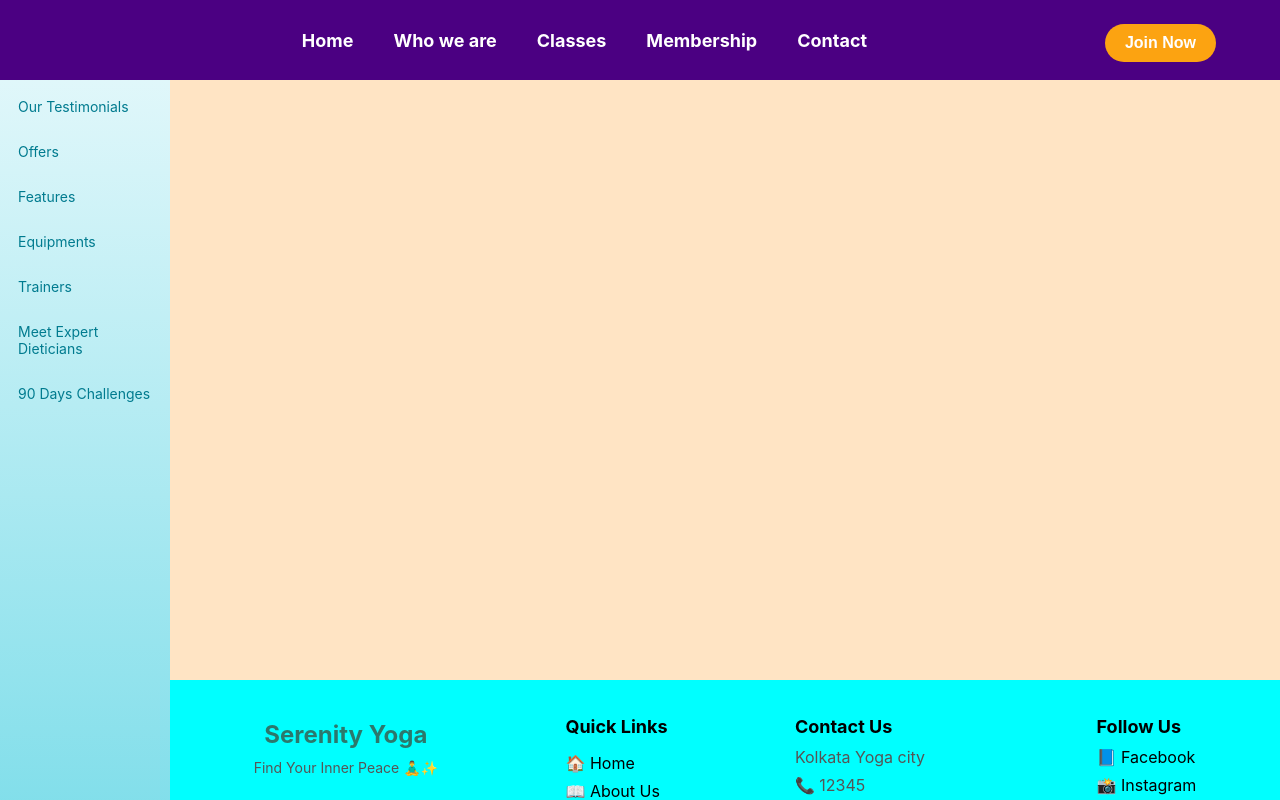
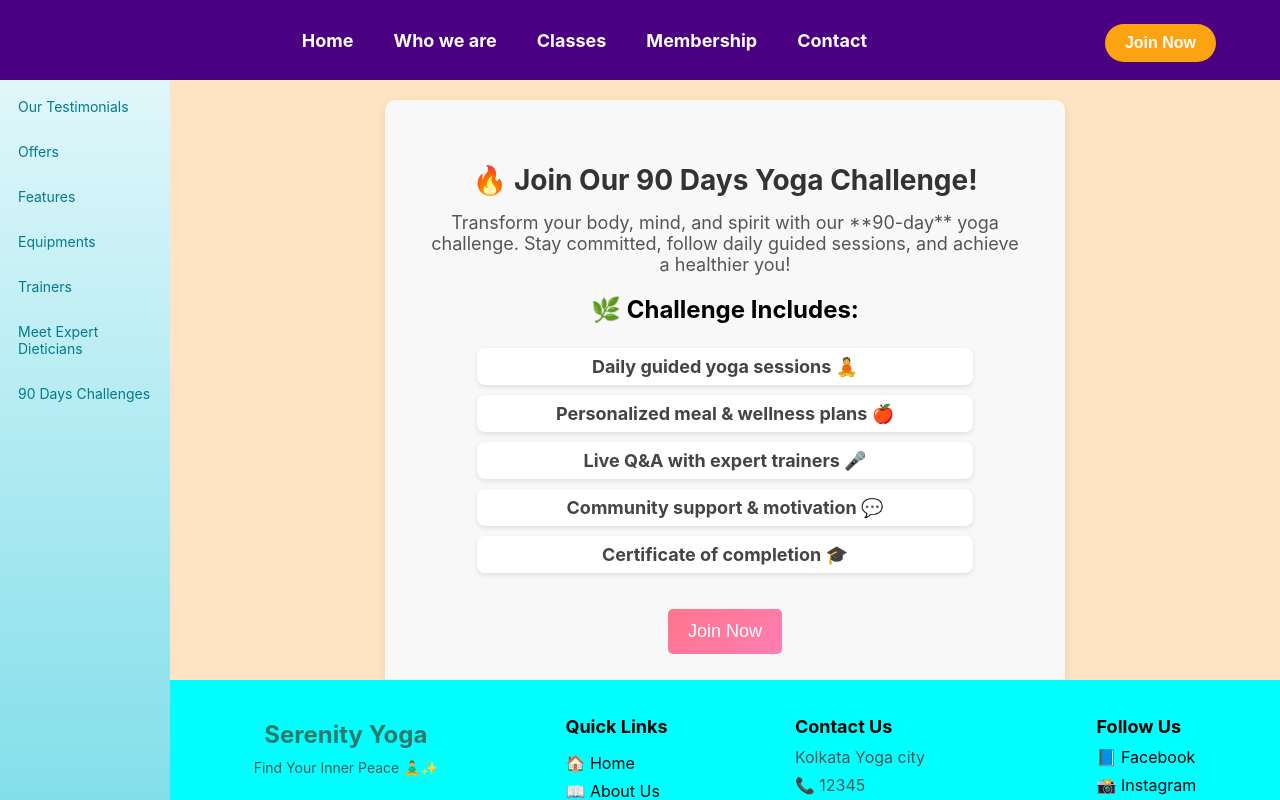
Before and after one commit to Hnavin123/ZenithYoga_flow, a React (Create React App) app: page /challenges in a window 1280 px wide. Built offline with nearby package versions, Linux system fonts and the light colour scheme.

Commit message:
All links updated with proper sidebar and header

```diff
--- a/src/Routing/Routing.js
+++ b/src/Routing/Routing.js
@@ -13,7 +13,9 @@ import Admission from "../AdmissionForm/Admission";
 import Equipments from "../SideBar/Sidebarcontent/Equipments";
 import Trainers from "../SideBar/Sidebarcontent/Trainers";
 import Dieticians from "../SideBar/Sidebarcontent/Dietecians";
+
 import Contact from "../Header/Contact/Contact";
+import NinetyDaysChallenge from "../SideBar/Sidebarcontent/NinetyDaysChallenge";
 
 const Rout = () => {
     return(
@@ -32,6 +34,7 @@ const Rout = () => {
                     <Route path="equipments" element={<Equipments />} />
                     <Route path="trainers" element={<Trainers />} />
                     <Route path="expertdietcians" element={<Dieticians/>} />
+                    <Route path="challenges" element={<NinetyDaysChallenge />} />
                 </Routes>
         </>
     );
--- a/src/SideBar/Sidebarcontent/Dietecians.css
+++ b/src/SideBar/Sidebarcontent/Dietecians.css
@@ -1,7 +1,7 @@
 .dieticians {
     text-align: center;
     padding: 40px;
-    background-color: #f9f9f9;
+    /* background-color: #f9f9f9; */
   }
 
   .dieticians h2 {
--- /dev/null
+++ b/src/SideBar/Sidebarcontent/NinetyDaysChallenge.css
@@ -0,0 +1,62 @@
+.challenge-container {
+    text-align: center;
+    background-color: #f8f8f8;
+    padding: 40px;
+    border-radius: 10px;
+    width: 80%;
+    max-width: 600px;
+    margin: 20px auto;
+    box-shadow: 0px 4px 10px rgba(0, 0, 0, 0.1);
+}
+
+.challenge-container h2 {
+    font-size: 28px;
+    color: #333;
+    font-weight: bold;
+    margin-bottom: 15px;
+}
+
+.challenge-container p {
+    font-size: 18px;
+    color: #555;
+    margin-bottom: 20px;
+}
+
+.challenge-container ul {
+    list-style: none;
+    padding: 0;
+}
+
+.challenge-container ul li {
+    font-size: 18px;
+    padding: 8px;
+    font-weight: bold;
+    color: #444;
+    background-color: #fff;
+    border-radius: 8px;
+    margin: 10px auto;
+    width: 80%;
+    transition: 0.3s ease;
+    box-shadow: 0px 2px 5px rgba(0, 0, 0, 0.1);
+}
+
+.challenge-container ul li:hover {
+    background-color: #e6ffe6;
+}
+
+.join-button {
+    background: linear-gradient(135deg, #ff758c, #ff7eb3);
+    color: white;
+    padding: 12px 20px;
+    font-size: 18px;
+    border: none;
+    border-radius: 5px;
+    cursor: pointer;
+    transition: all 0.3s ease;
+    margin-top: 20px;
+}
+
+.join-button:hover {
+    background: linear-gradient(135deg, #ff7eb3, #ff758c);
+    transform: scale(1.05);
+}
--- /dev/null
+++ b/src/SideBar/Sidebarcontent/NinetyDaysChallenge.js
@@ -0,0 +1,27 @@
+import React from "react";
+import "./NinetyDaysChallenge.css";
+
+const NinetyDaysChallenge = () => {
+  return (
+    <div className="challenge-container">
+      <h2>🔥 Join Our 90 Days Yoga Challenge!</h2>
+      <p>
+        Transform your body, mind, and spirit with our **90-day** yoga challenge.
+        Stay committed, follow daily guided sessions, and achieve a healthier you!
+      </p>
+
+      <h3>🌿 Challenge Includes:</h3>
+      <ul>
+        <li>Daily guided yoga sessions 🧘</li>
+        <li>Personalized meal & wellness plans 🍎</li>
+        <li>Live Q&A with expert trainers 🎤</li>
+        <li>Community support & motivation 💬</li>
+        <li>Certificate of completion 🎓</li>
+      </ul>
+
+      <button className="join-button">Join Now</button>
+    </div>
+  );
+};
+
+export default NinetyDaysChallenge;
```
